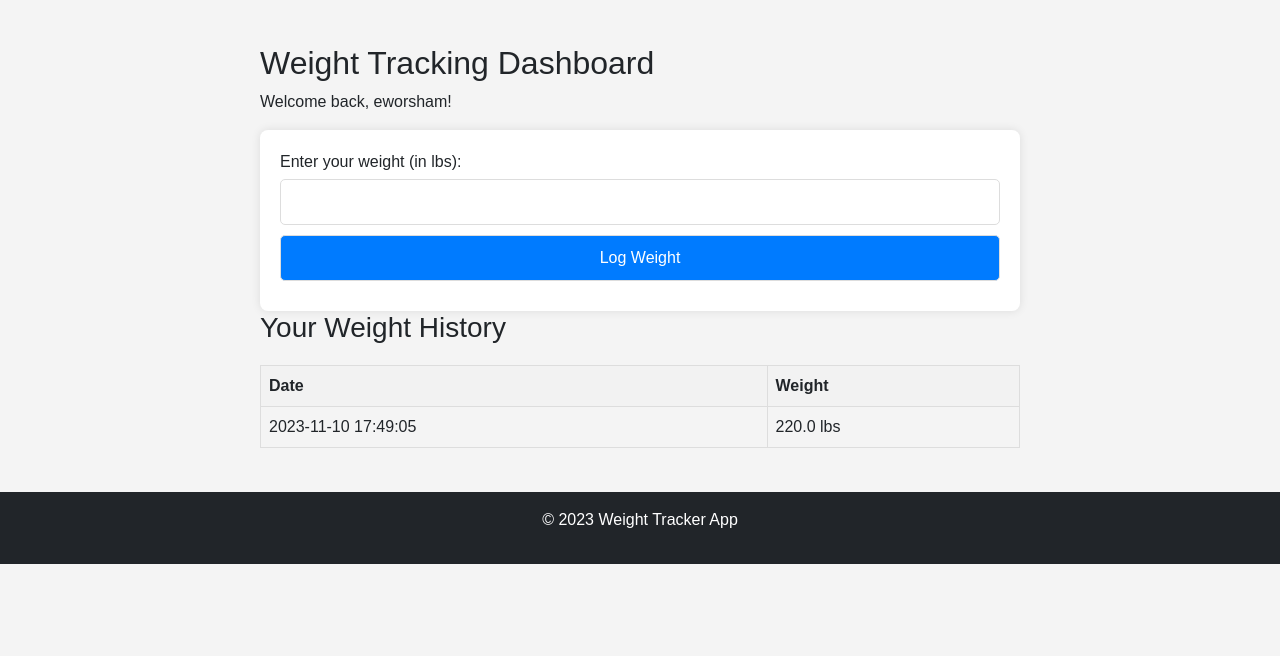
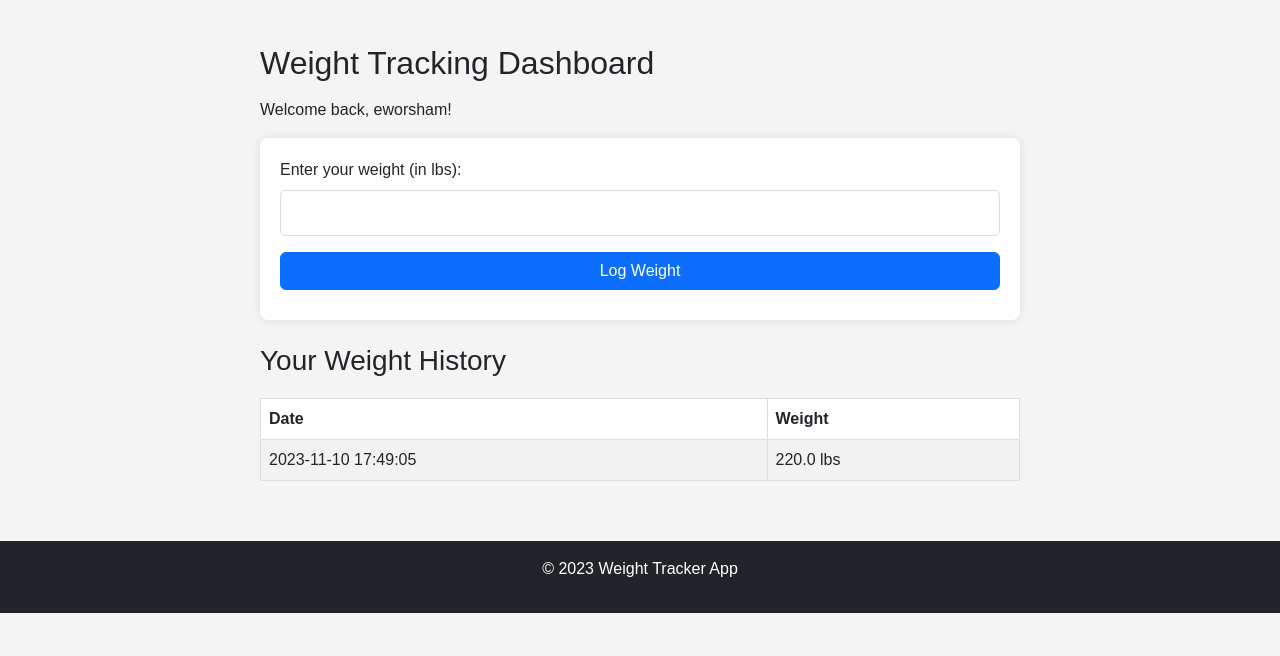
Before and after one commit to emworsham/miniproject3EricWorsham, a Flask app: page /dashboard in a window 1280 px wide. Shown: the part 144-800 px from the top of the page. Run offline with Flask 3, Linux system fonts and the light colour scheme; a user stored in the database is signed in; data comes from the database, SQL or seed files in the repository; parts of the project's set-up code (start-up, migrations or seed data) failed here and were passed over.

Commit message:
added bootstrap styling to the dashboard.html file

```diff
--- a/templates/dashboard.html
+++ b/templates/dashboard.html
@@ -4,19 +4,21 @@
 
 {% block content %}
     <section>
-        <h2>Weight Tracking Dashboard</h2>
+        <h2 class="mb-3">Weight Tracking Dashboard</h2>
         <p>Welcome back, {{ username }}!</p>
 
-        <form action="{{ url_for('log_weight') }}" method="post">
-            <label for="weight">Enter your weight (in lbs):</label>
-            <input type="number" id="weight" name="weight" step="0.1" required>
-            <button type="submit">Log Weight</button>
+        <form action="{{ url_for('log_weight') }}" method="post" class="mb-4">
+            <div class="mb-3">
+                <label for="weight" class="form-label">Enter your weight (in lbs):</label>
+                <input type="number" id="weight" name="weight" step="0.1" required class="form-control">
+            </div>
+            <button type="submit" class="btn btn-primary">Log Weight</button>
         </form>
 
         <!-- Displaying weight entries -->
         <h3>Your Weight History</h3>
         {% if entries %}
-            <table>
+            <table class="table table-striped">
                 <thead>
                     <tr>
                         <th>Date</th>
```
